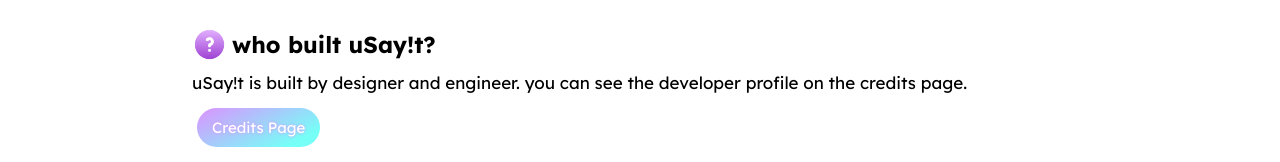
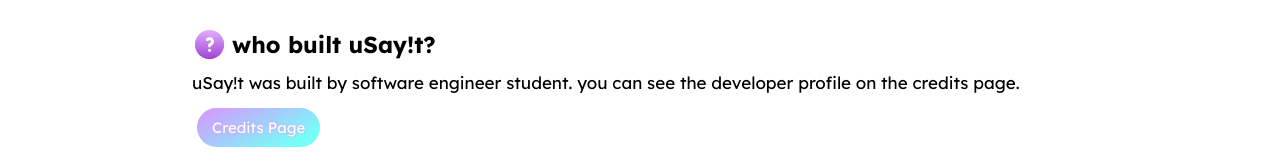
Before and after one commit to Asadaaaaa/uSayit-Solo, a plain HTML site: page View/index.html in a window 1280 px wide. Shown: the part 2278-2440 px from the top of the page. Drawn offline with nearby package versions, Linux system fonts and the light colour scheme; files whose address does not match are found by name.

Commit message:
Update index.html

```diff
--- a/View/index.html
+++ b/View/index.html
@@ -167,10 +167,10 @@
                         <p>who built uSay!t?</p>
                     </li>
                     <li class="answer">
-                        <p>uSay!t is built by designer and engineer. you can see the developer profile on the credits
+                        <p>uSay!t was built by software engineer student. you can see the developer profile on the credits
                             page.</p>
                         <div class="button">
-                            <a id="button">Credits Page</a>
+                            <a href="https://github.com/Asadaaaaa" id="button">Credits Page</a>
                         </div>
                     </li>
                 </ul>
```
